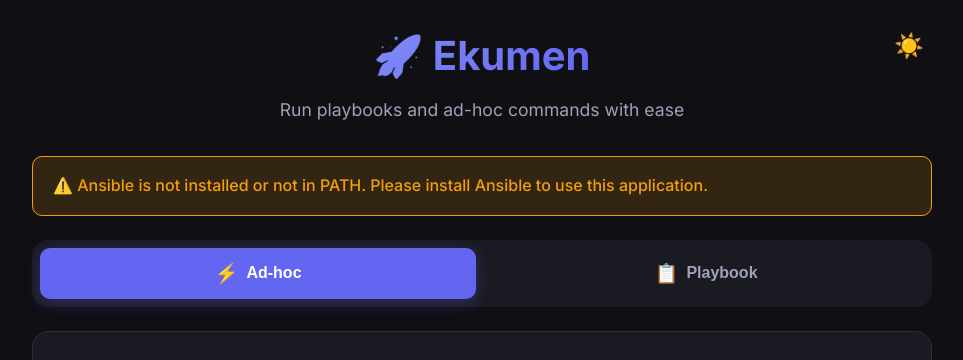
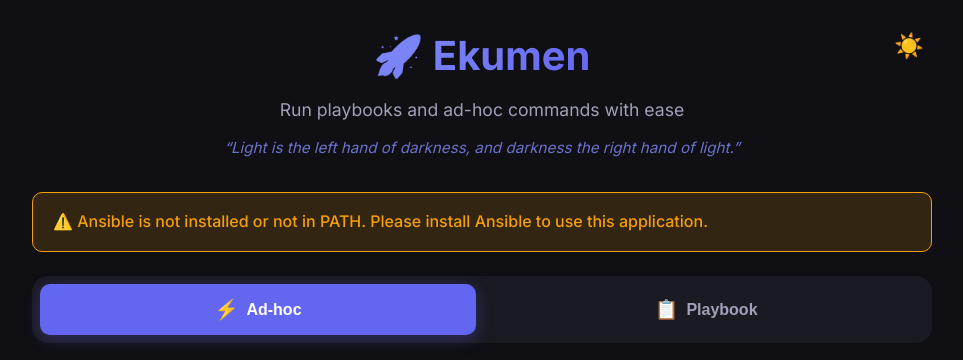
Before and after one commit to aydinguven/ekumen, a Flask app: page / in a window 1280 px wide. Shown: the top 360 px of the page, without its empty margins (158-1121 px from the left). Run offline with Flask 2, Linux system fonts and the light colour scheme.

Commit message:
feat: add Le Guin quote to header

```diff
--- a/static/style.css
+++ b/static/style.css
@@ -128,6 +128,15 @@
 .subtitle {
     color: var(--text-secondary);
     font-size: 1.1rem;
+}
+
+.quote {
+    color: var(--accent-secondary);
+    font-size: 0.95rem;
+    font-style: italic;
+    margin-top: 12px;
+    opacity: 0.8;
+    max-width: 600px;
 }
 
 /* Alert */
--- a/templates/index.html
+++ b/templates/index.html
@@ -14,6 +14,7 @@
         <header>
             <h1>🚀 Ekumen</h1>
             <p class="subtitle">Run playbooks and ad-hoc commands with ease</p>
+            <p class="quote">“Light is the left hand of darkness, and darkness the right hand of light.”</p>
             <button id="theme-toggle" class="theme-toggle" onclick="toggleTheme()" title="Toggle Light Mode">☀️</button>
         </header>
 
```
